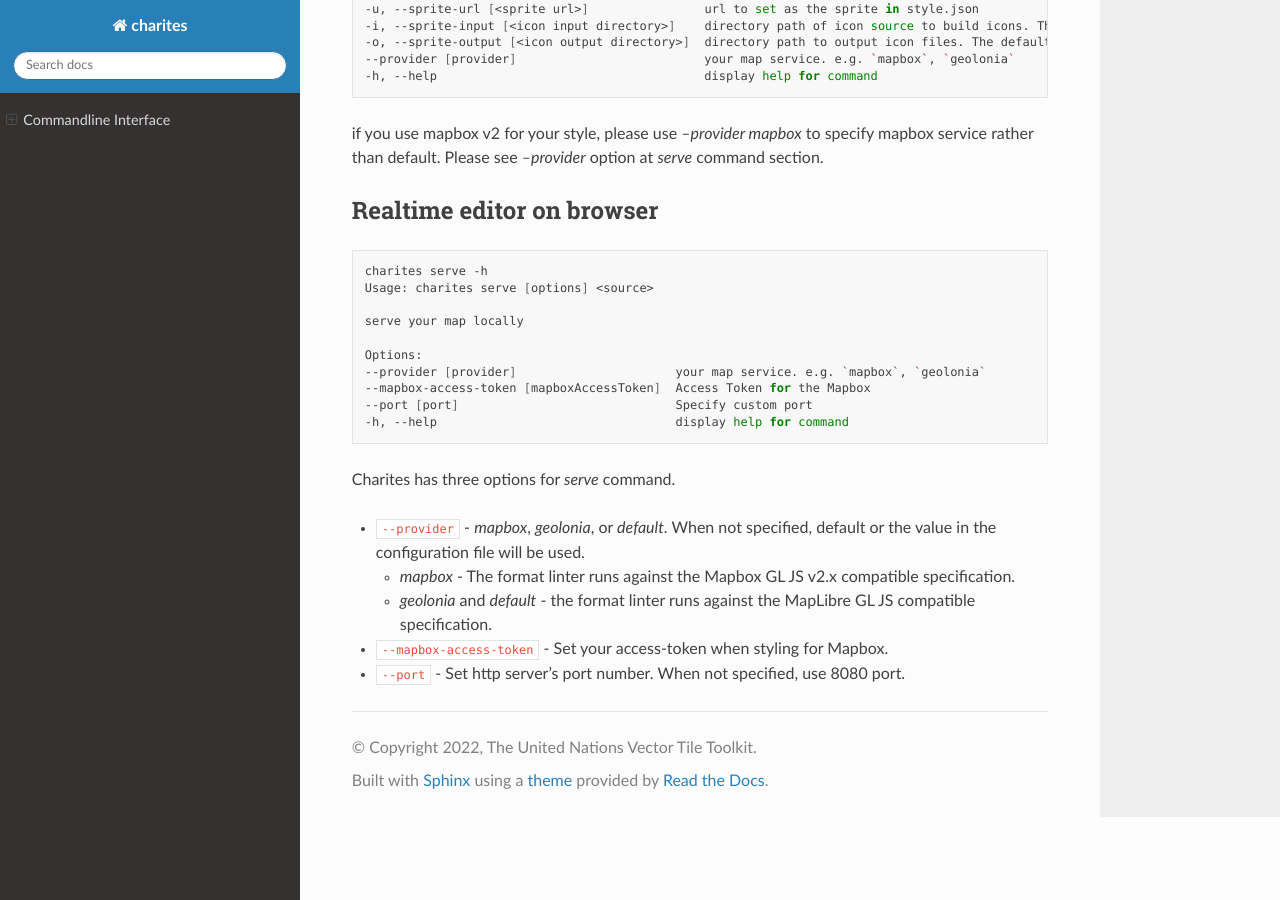
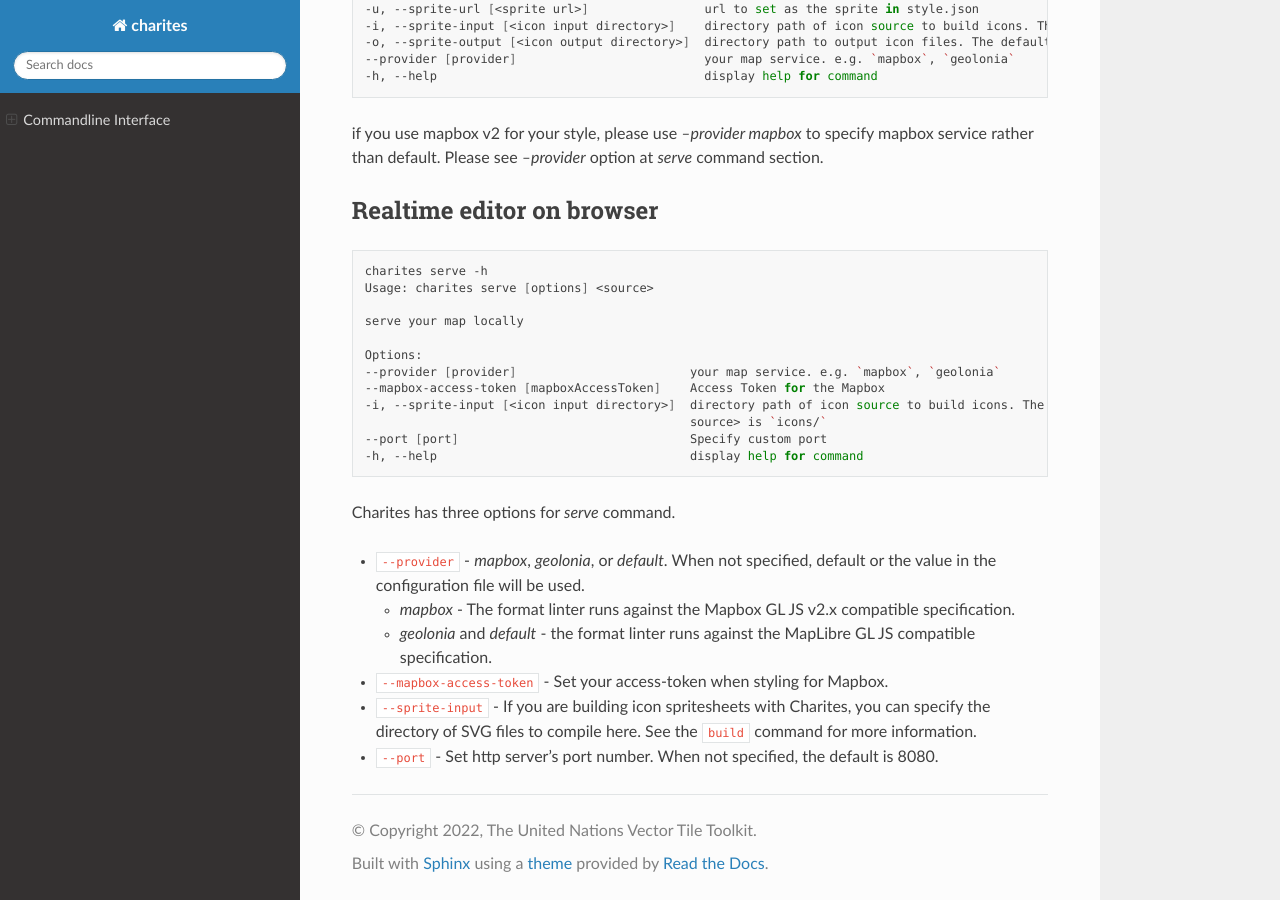
Before and after one commit to unvt/charites, a Sphinx documentation site: the page built from docs/source/usage/commandline_interface.rst, in a window 1280 px wide and 900 px high, scrolled down 1218 px. Built offline with Sphinx 7.4.7 and the Read the Docs theme 2.0.0, drawn with Linux system fonts in a browser that asks for light colours; pages that are not in the unit, such as notebooks, are missing from menus.

Commit message:
Update documentation

```diff
--- a/docs/source/usage/commandline_interface.rst
+++ b/docs/source/usage/commandline_interface.rst
@@ -85,10 +85,12 @@ Realtime editor on browser
     serve your map locally
 
     Options:
-    --provider [provider]                      your map service. e.g. `mapbox`, `geolonia`
-    --mapbox-access-token [mapboxAccessToken]  Access Token for the Mapbox
-    --port [port]                              Specify custom port
-    -h, --help                                 display help for command
+    --provider [provider]                        your map service. e.g. `mapbox`, `geolonia`
+    --mapbox-access-token [mapboxAccessToken]    Access Token for the Mapbox
+    -i, --sprite-input [<icon input directory>]  directory path of icon source to build icons. The default <icon
+                                                 source> is `icons/`
+    --port [port]                                Specify custom port
+    -h, --help                                   display help for command
 
 Charites has three options for `serve` command.
 
@@ -99,4 +101,6 @@ Charites has three options for `serve` command.
 
 - ``--mapbox-access-token`` - Set your access-token when styling for Mapbox.
 
-- ``--port`` - Set http server's port number. When not specified, use 8080 port.
+- ``--sprite-input`` - If you are building icon spritesheets with Charites, you can specify the directory of SVG files to compile here. See the ``build`` command for more information.
+
+- ``--port`` - Set http server's port number. When not specified, the default is 8080.
```
